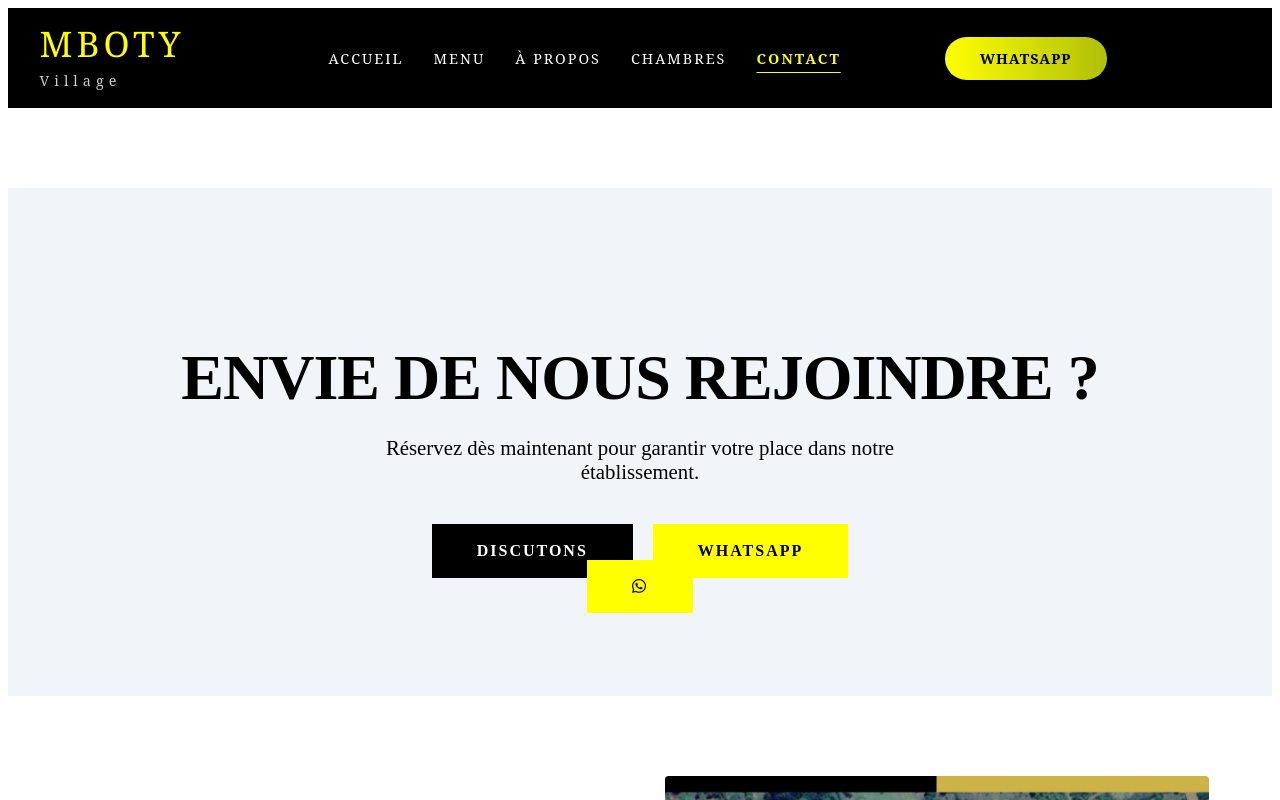
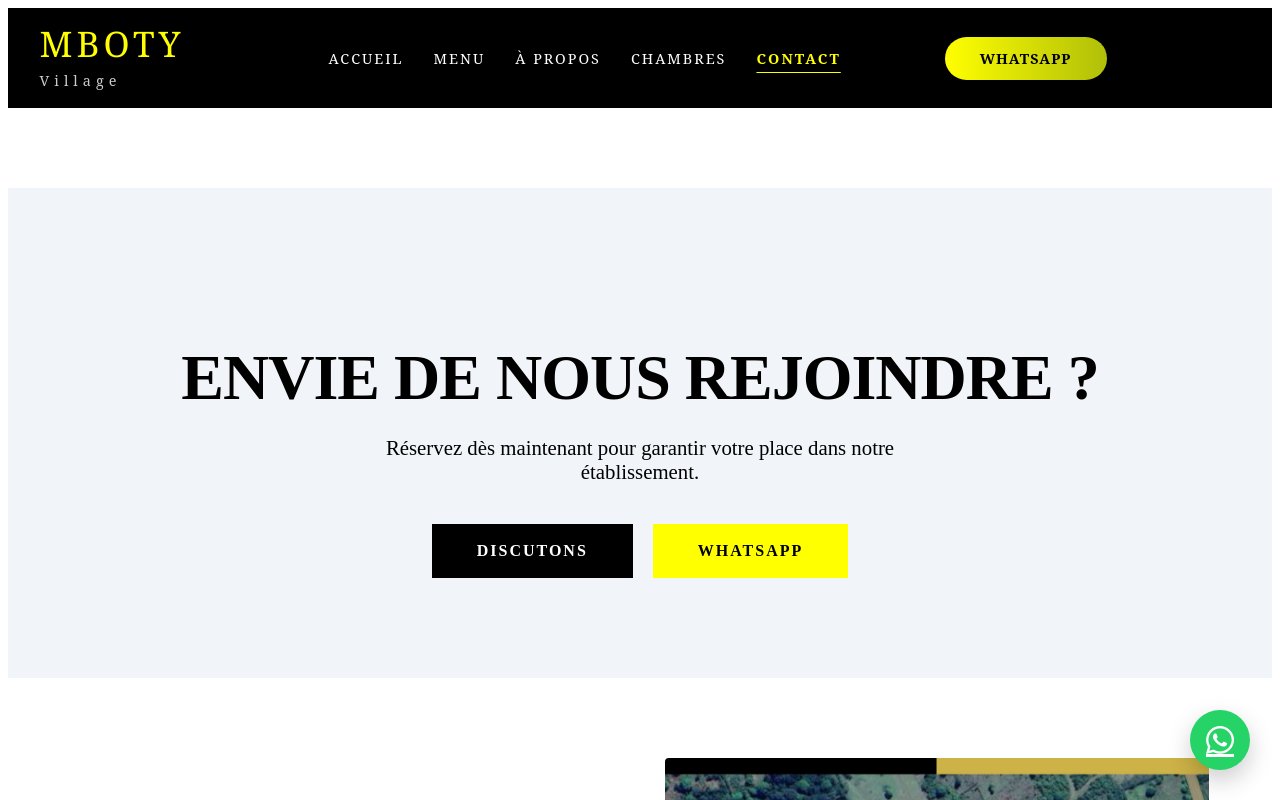
Before and after one commit to romario916/lecrin-final, a React (Vite) app: page /contact in a window 1280 px wide. Shown: the top 800 px of the page. Built offline with nearby package versions, Linux system fonts and the light colour scheme.

Commit message:
reaglage

```diff
--- a/src/components/ContactPage.jsx
+++ b/src/components/ContactPage.jsx
@@ -16,7 +16,7 @@
         </div>
 
         {/* Bulle flottante WhatsApp (optionnelle) */}
-        <a href="https://api.whatsapp.com/send?phone=261326910503" className="btn-white" target="_blank" rel="noopener noreferrer">
+        <a href="https://api.whatsapp.com/send?phone=261329177467" className="whatsapp-floating" target="_blank" rel="noopener noreferrer">
           <i className="fa-brands fa-whatsapp"></i>
         </a>
       </section>
```
